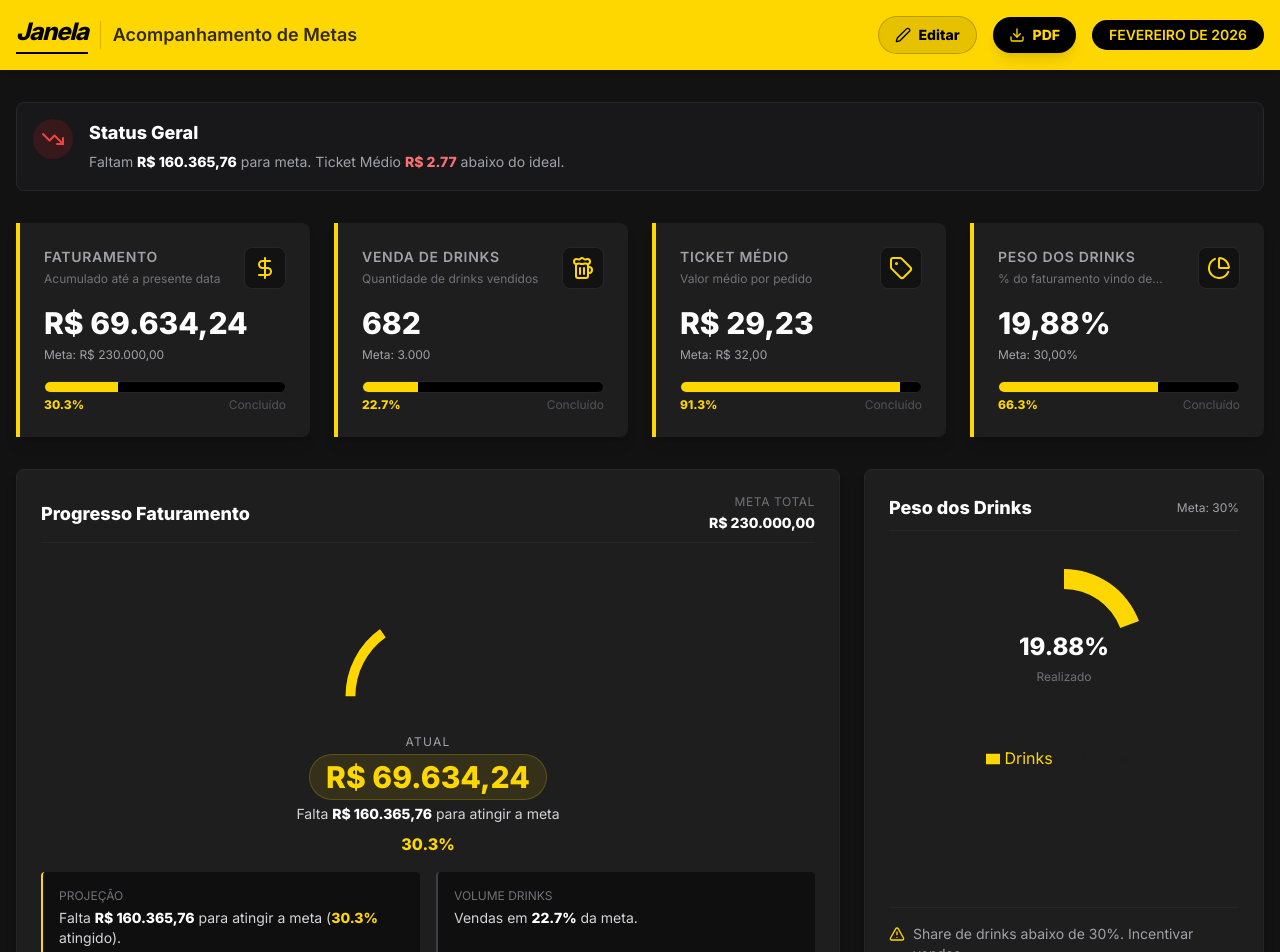
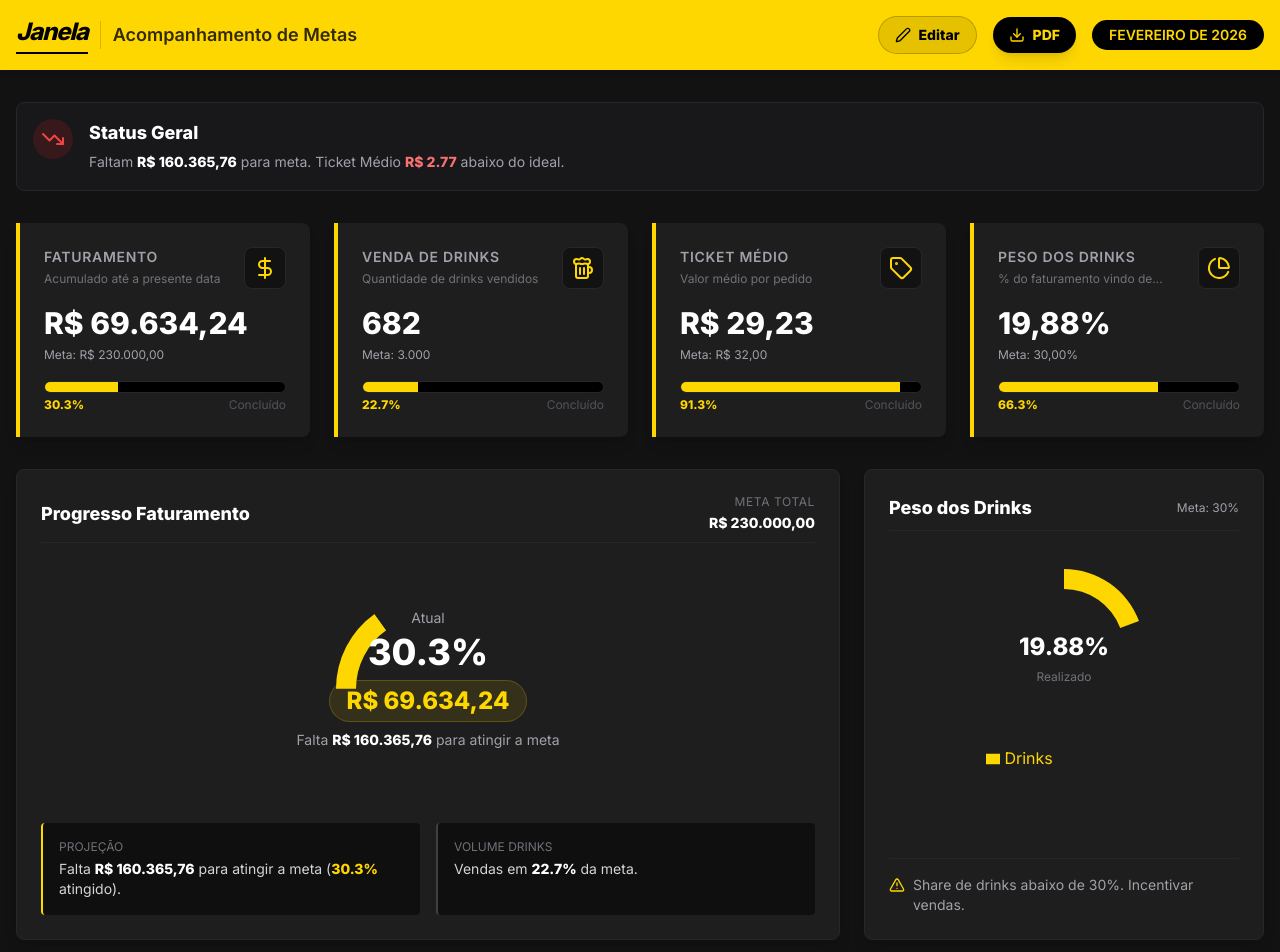
Before and after one commit to NevesPNG68/METAS-JANELA, a React (Vite) app: page / in a window 1280 px wide. Shown: the top 952 px of the page. Built offline with nearby package versions, Linux system fonts and the light colour scheme.

Commit message:
Refactor RevenueChart for improved readability and performance

```diff
--- a/components/RevenueChart.tsx
+++ b/components/RevenueChart.tsx
@@ -1,16 +1,30 @@
-import React from 'react';
+import React, { useMemo } from 'react';
 import { PieChart, Pie, Cell, ResponsiveContainer } from 'recharts';
 import { formatCurrency } from '../utils';
 
-const RevenueChart: React.FC<{ current: number; target: number }> = ({ current, target }) => {
-  const safeTarget = target > 0 ? target : 0;
+type Props = {
+  current: number;
+  target: number;
+};
 
-  const realPercentage = safeTarget > 0 ? (current / safeTarget) * 100 : 0;
-  const pct = Math.min(Math.max(realPercentage, 0), 100);
+const RevenueChart: React.FC<Props> = ({ current, target }) => {
+  const safeTarget = Number(target) || 0;
+  const safeCurrent = Number(current) || 0;
 
-  const remaining = Math.max(0, safeTarget - current);
-  const isDone = safeTarget > 0 && current >= safeTarget;
+  const pct = useMemo(() => {
+    if (safeTarget <= 0) return 0;
+    const p = (safeCurrent / safeTarget) * 100;
+    return Math.min(Math.max(p, 0), 100);
+  }, [safeCurrent, safeTarget]);
 
+  const remaining = useMemo(() => {
+    if (safeTarget <= 0) return 0;
+    return Math.max(0, safeTarget - safeCurrent);
+  }, [safeCurrent, safeTarget]);
+
+  const isDone = safeTarget > 0 && safeCurrent >= safeTarget;
+
+  // Rosca (semi-gauge)
   const data = [
     { name: 'Realizado', value: pct },
     { name: 'Restante', value: 100 - pct },
@@ -20,7 +34,7 @@ const RevenueChart: React.FC<{ current: number; target: number }> = ({ current,
 
   return (
     <div className="w-full flex flex-col">
-      {/* Header */}
+      {/* Header (igual ao padrão do outro card) */}
       <div className="flex justify-between items-center mb-2 border-b border-zinc-800 pb-2">
         <h3 className="text-base sm:text-lg font-bold text-white">Progresso Faturamento</h3>
 
@@ -28,24 +42,22 @@ const RevenueChart: React.FC<{ current: number; target: number }> = ({ current,
           <span className="text-[10px] sm:text-xs text-zinc-500 block uppercase tracking-wider">
             Meta Total
           </span>
-          <span className="text-xs sm:text-sm font-bold text-white">
-            {formatCurrency(safeTarget)}
-          </span>
+          <span className="text-xs sm:text-sm font-bold text-white">{formatCurrency(safeTarget)}</span>
         </div>
       </div>
 
-      {/* Chart (menor + rosca mais fina) */}
-     <div className="relative w-full h-[155px] sm:h-[175px]">
+      {/* Corpo do card (centralizado como o "Peso dos Drinks") */}
+      <div className="relative h-64 w-full flex items-center justify-center">
         <ResponsiveContainer width="100%" height="100%">
           <PieChart>
             <Pie
               data={data}
               cx="50%"
-              cy="85%"              // joga a rosca mais pra baixo
+              cy="54%"          // centraliza melhor no card (sem ficar “lá embaixo”)
               startAngle={180}
               endAngle={0}
-              innerRadius="88%"     // MAIS FINO (antes estava muito grosso)
-              outerRadius="100%"
+              innerRadius={72}  // rosca com espessura parecida do outro card
+              outerRadius={92}
               dataKey="value"
               stroke="none"
             >
@@ -54,30 +66,31 @@ const RevenueChart: React.FC<{ current: number; target: number }> = ({ current,
             </Pie>
           </PieChart>
         </ResponsiveContainer>
-      </div>
 
-      {/* Texto abaixo (sem sobrepor) */}
-      <div className="mt-2 flex flex-col items-center text-center gap-1">
-        <span className="text-zinc-400 text-xs uppercase tracking-widest">Atual</span>
+        {/* Texto central (igual ao ShareChart) */}
+        <div className="absolute inset-0 flex flex-col items-center justify-center text-center pointer-events-none">
+          <div className="text-sm text-zinc-400 mb-1">Atual</div>
 
-        <span className="text-janela-yellow font-extrabold text-2xl sm:text-3xl bg-janela-yellow/10 px-4 py-1 rounded-full border border-janela-yellow/20">
-          {formatCurrency(current)}
-        </span>
+          <div className="text-3xl sm:text-4xl font-extrabold text-white leading-none">
+            {pct.toFixed(1)}%
+          </div>
 
-        <span className="text-sm text-zinc-300">
-          {isDone ? (
-            <span className="text-green-400 font-bold">✅ Meta atingida</span>
-          ) : (
-            <>
-              Falta <span className="text-white font-extrabold">{formatCurrency(remaining)}</span> para atingir a meta
-            </>
-          )}
-        </span>
+          <div className="mt-2 text-janela-yellow font-extrabold text-xl sm:text-2xl bg-janela-yellow/10 px-4 py-1 rounded-full border border-janela-yellow/20">
+            {formatCurrency(safeCurrent)}
+          </div>
 
-        {/* Percentual padrão */}
-        <span className="text-janela-yellow font-extrabold text-sm sm:text-base mt-1">
-          {pct.toFixed(1)}%
-        </span>
+          <div className="mt-2 text-sm text-zinc-400">
+            {safeTarget <= 0 ? (
+              <>Defina a meta para calcular.</>
+            ) : isDone ? (
+              <span className="text-green-400 font-bold">Meta atingida</span>
+            ) : (
+              <>
+                Falta <span className="text-white font-bold">{formatCurrency(remaining)}</span> para atingir a meta
+              </>
+            )}
+          </div>
+        </div>
       </div>
     </div>
   );
```
